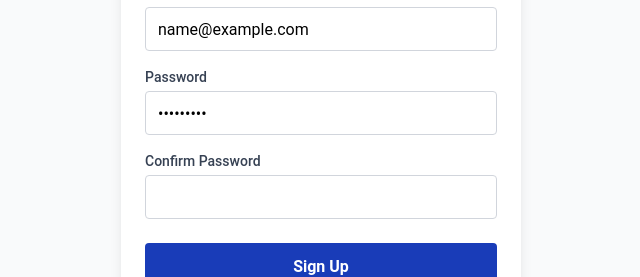
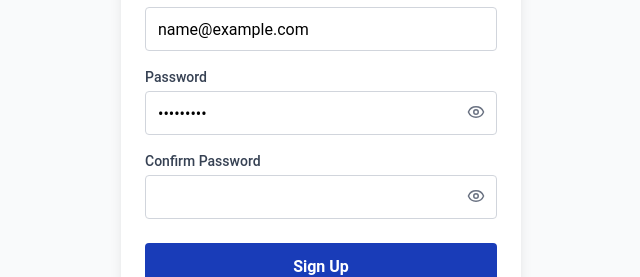
Before and after one commit to harshbix/FuelEase, a React (Vite) app: page /login in a window 1280 px wide. Both pictures are taken after typing "name@example.com", "Sample123" into the empty fields and a click on the button "Create an Account". Shown: the part 325-602 px from the top of the page, without its empty margins (319-959 px from the left). Built offline with nearby package versions, Linux system fonts and the light colour scheme; a web font is replaced by a local one.

Commit message:
view/hide password

```diff
--- a/src/components/login/Login.jsx
+++ b/src/components/login/Login.jsx
@@ -1,5 +1,6 @@
 import React, { useState, useEffect } from "react";
 import { useNavigate } from "react-router-dom";
+import { Eye, EyeOff } from "lucide-react";
 
 const Login = () => {
   const [email, setEmail] = useState("");
@@ -8,6 +9,8 @@ const Login = () => {
   const [confirmPassword, setConfirmPassword] = useState("");
   const [errors, setErrors] = useState({});
   const [successMessage, setSuccessMessage] = useState("");
+  const [showPassword, setShowPassword] = useState(false);
+  const [showConfirmPassword, setShowConfirmPassword] = useState(false);
 
   const navigate = useNavigate();
 
@@ -88,26 +91,42 @@ const Login = () => {
               {errors.email && <p className="text-sm text-red-500 mt-1">{errors.email}</p>}
             </div>
 
-            <div>
+            <div className="relative">
               <label className="block text-sm font-medium text-gray-700 mb-1">Password</label>
               <input
-                type="password"
-                className="w-full h-11 px-3 border border-gray-300 rounded focus:outline-none focus:ring-2 focus:ring-blue-500"
+                type={showPassword ? "text" : "password"}
+                className="w-full h-11 px-3 border border-gray-300 rounded focus:outline-none focus:ring-2 focus:ring-blue-500 pr-10"
                 value={password}
                 onChange={(e) => setPassword(e.target.value)}
               />
+              <button
+                type="button"
+                className="absolute right-3 top-9 text-gray-500 hover:text-gray-700 focus:outline-none"
+                onClick={() => setShowPassword(!showPassword)}
+                aria-label={showPassword ? "Hide password" : "Show password"}
+              >
+                {showPassword ? <EyeOff size={18} /> : <Eye size={18} />}
+              </button>
               {errors.password && <p className="text-sm text-red-500 mt-1">{errors.password}</p>}
             </div>
 
             {isSignIn && (
-              <div>
+              <div className="relative">
                 <label className="block text-sm font-medium text-gray-700 mb-1">Confirm Password</label>
                 <input
-                  type="password"
-                  className="w-full h-11 px-3 border border-gray-300 rounded focus:outline-none focus:ring-2 focus:ring-blue-500"
+                  type={showConfirmPassword ? "text" : "password"}
+                  className="w-full h-11 px-3 border border-gray-300 rounded focus:outline-none focus:ring-2 focus:ring-blue-500 pr-10"
                   value={confirmPassword}
                   onChange={(e) => setConfirmPassword(e.target.value)}
                 />
+                <button
+                  type="button"
+                  className="absolute right-3 top-9 text-gray-500 hover:text-gray-700 focus:outline-none"
+                  onClick={() => setShowConfirmPassword(!showConfirmPassword)}
+                  aria-label={showConfirmPassword ? "Hide password" : "Show password"}
+                >
+                  {showConfirmPassword ? <EyeOff size={18} /> : <Eye size={18} />}
+                </button>
                 {errors.confirmPassword && (
                   <p className="text-sm text-red-500 mt-1">{errors.confirmPassword}</p>
                 )}
```
